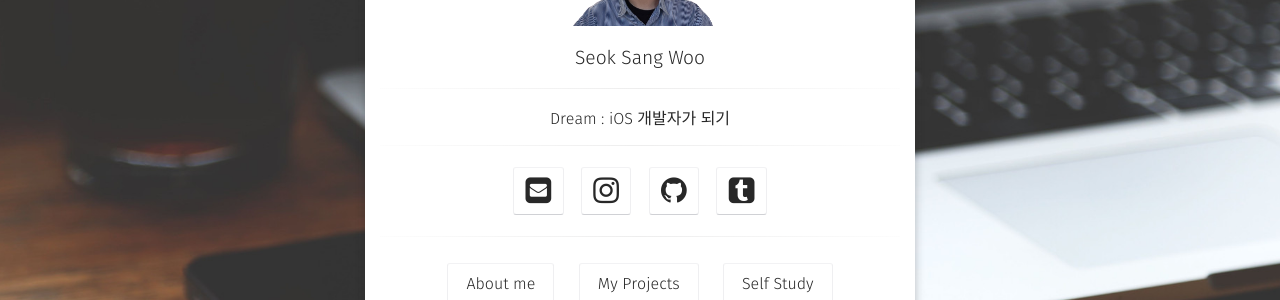
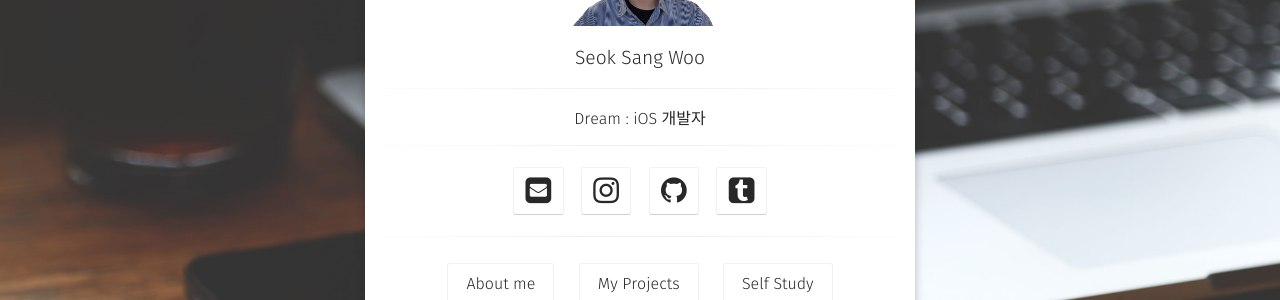
Before and after one commit to sangwoo24/sangwoo24.github.io, a Jekyll site: the page built from index.html, in a window 1280 px wide. Shown: the part 358-658 px from the top of the page. Built offline with Jekyll 4.4.1, drawn with Linux system fonts in a browser that asks for light colours; some web fonts are replaced.

Commit message:
Update _config.yml

```diff
--- a/_config.yml
+++ b/_config.yml
@@ -1,6 +1,6 @@
 # Site
 title:              Seok Sang Woo
-bio:                'Dream : iOS 개발자가 되기'
+bio:                'Dream : iOS 개발자'
 description:        "죽어도 1일 1커밋"
 reading_time:       true
 words_per_minute:   200
```
